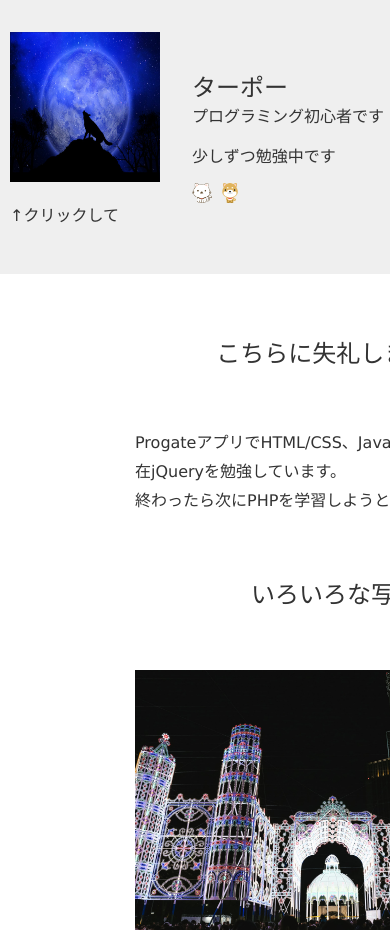
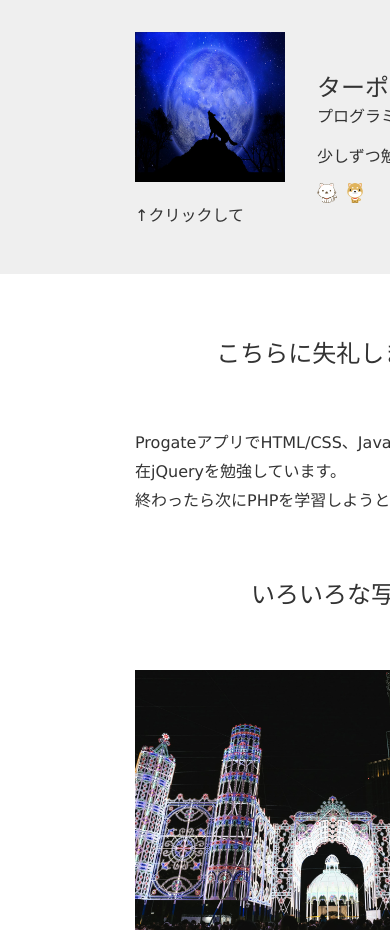
Before and after one commit to taporTP/tapo.github, a plain HTML site: page index.html in a window 390 px wide. Shown: the top 930 px of the page. Drawn offline with Linux system fonts and the light colour scheme.

Commit message:
Update responsive.css

```diff
--- a/responsive.css
+++ b/responsive.css
@@ -2,7 +2,4 @@
   body{
     width: 670px;
   }
-  .container{
-    margin-left:10px;
-  }
 }
```
